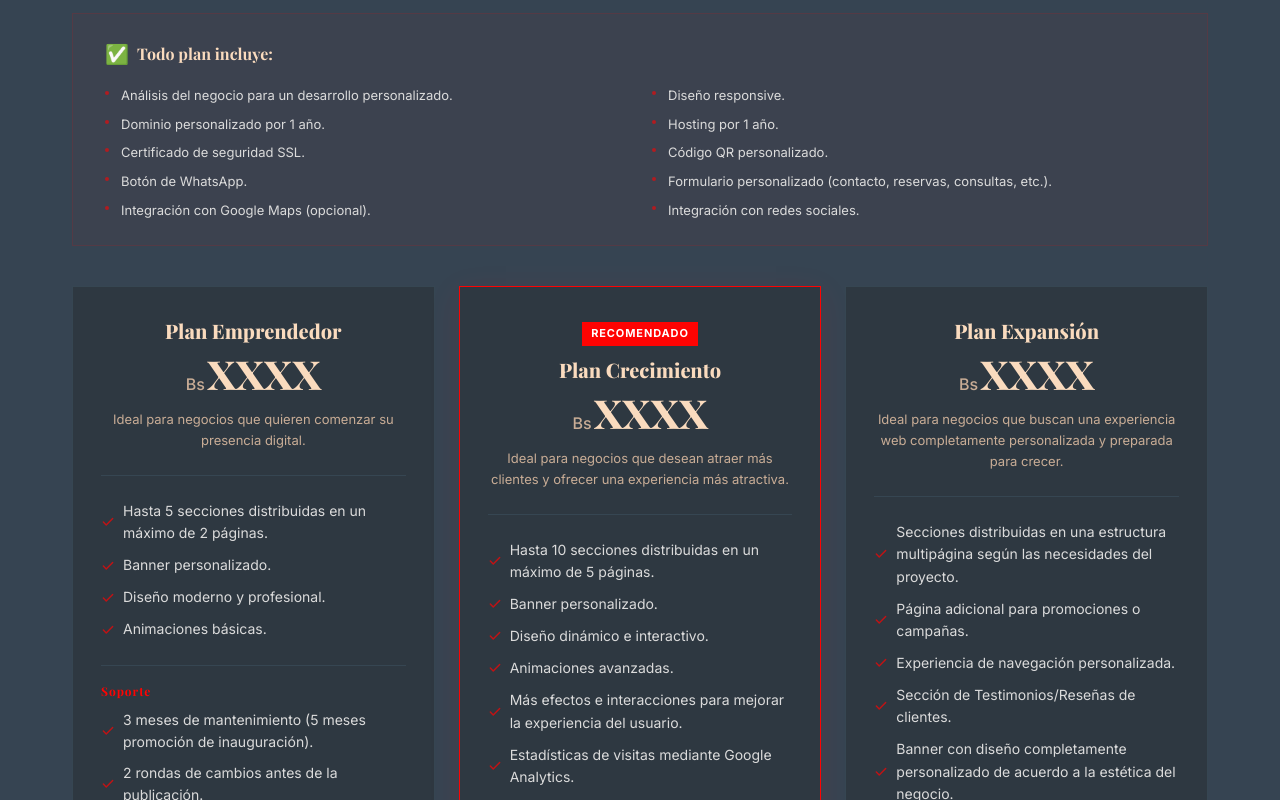
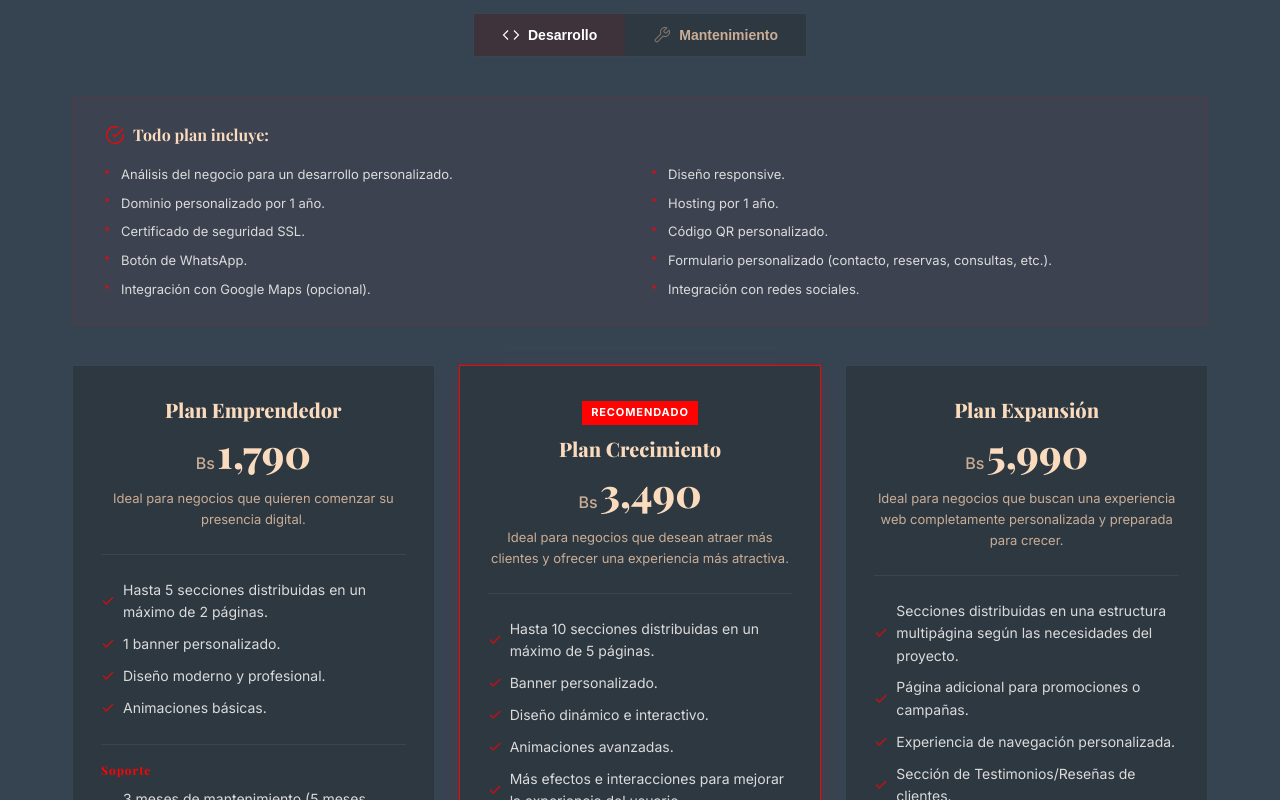
Before and after one commit to Favionetah/Potato-Ship, a Vue app: page /contacto in a window 1280 px wide. Shown: the part 2280-3080 px from the top of the page. Built offline with nearby package versions, Linux system fonts and the light colour scheme.

Commit message:
fix: precios implementados

```diff
--- a/src/components/PricingSection.vue
+++ b/src/components/PricingSection.vue
@@ -5,13 +5,43 @@
         <span class="tag">Planes</span>
         <h2 class="section-title">Elige tu plan</h2>
         <p class="section-subtitle">
-          Todos nuestros planes incluyen diseño responsive, hosting y dominio personalizado. Elige el que mejor se adapte a tu negocio.
+          {{ activeTab === 'desarrollo' ? 'Todos nuestros planes incluyen diseño responsive, hosting y dominio personalizado. Elige el que mejor se adapte a tu negocio.' : 'Mantén tu web actualizada con nuestros planes de mantenimiento mensual, semestral o anual.' }}
         </p>
       </div>
 
-      <div class="pricing__includes" ref="includesRef">
+      <div class="pricing__tabs-wrapper">
+        <div class="pricing__tabs" ref="tabsRef">
+          <button
+            class="pricing__tab"
+            :class="{ 'is-active': activeTab === 'desarrollo' }"
+            @click="switchTab('desarrollo')"
+          >
+            <svg width="18" height="18" viewBox="0 0 24 24" fill="none" stroke="currentColor" stroke-width="1.5">
+              <polyline points="16 18 22 12 16 6"/><polyline points="8 6 2 12 8 18"/>
+            </svg>
+            Desarrollo
+          </button>
+          <button
+            class="pricing__tab"
+            :class="{ 'is-active': activeTab === 'mantenimiento' }"
+            @click="switchTab('mantenimiento')"
+          >
+            <svg width="18" height="18" viewBox="0 0 24 24" fill="none" stroke="currentColor" stroke-width="1.5">
+              <path d="M14.7 6.3a1 1 0 00 0 1.4l1.6 1.6a1 1 0 00 1.4 0l3.77-3.77a6 6 0 01-7.94 7.94l-6.91 6.91a2.12 2.12 0 01-3-3l6.91-6.91a6 6 0 017.94-7.94l-3.76 3.76z"/>
+            </svg>
+            Mantenimiento
+          </button>
+        </div>
+      </div>
+
+      <div v-if="activeTab === 'desarrollo'" class="pricing__includes" ref="includesRef">
         <div class="pricing__includes-header">
-          <span class="pricing__includes-icon">✅</span>
+          <span class="pricing__includes-icon">
+            <svg width="20" height="20" viewBox="0 0 24 24" fill="none" stroke="currentColor" stroke-width="1.5">
+              <path d="M22 11.08V12a10 10 0 1 1-5.93-9.14"/>
+              <polyline points="22 4 12 14.01 9 11.01"/>
+            </svg>
+          </span>
           <span>Todo plan incluye:</span>
         </div>
         <div class="pricing__includes-grid">
@@ -19,7 +49,8 @@
         </div>
       </div>
 
-      <div class="pricing__grid" ref="gridRef">
+      <Transition name="pricing-fade" mode="out-in">
+        <div v-if="activeTab === 'desarrollo'" key="desarrollo" class="pricing__grid" ref="gridRef">
           <div
             v-for="(plan, i) in plans"
             :key="plan.id"
@@ -74,18 +105,76 @@
             </a>
           </div>
         </div>
+
+        <div v-else key="mantenimiento" class="pricing__grid" ref="maintGridRef">
+          <div
+            v-for="(plan, i) in maintenancePlans"
+            :key="plan.id"
+            class="pricing__card pricing__card--maintenance"
+            :ref="el => { if (el) maintCardRefs[i] = el }"
+            :class="{ 'pricing__card--featured': plan.featured }"
+          >
+            <div class="pricing__card-header">
+              <span v-if="plan.featured" class="pricing__badge">Más popular</span>
+              <h3 class="pricing__plan-name">{{ plan.name }}</h3>
+              <div class="pricing__price maintenance">
+                <span class="pricing__currency">Bs</span>
+                <span class="pricing__amount">{{ plan.prices.monthly }}</span>
+                <span class="pricing__period">/mes</span>
+              </div>
+              <div class="pricing__alt-prices">
+                <div class="pricing__alt-price">
+                  <span class="pricing__alt-label">Semestral</span>
+                  <span class="pricing__alt-value">Bs {{ plan.prices.semiannual }}</span>
+                  <span class="pricing__alt-save">Ahorras Bs {{ plan.savings.semiannual }}</span>
+                </div>
+                <div class="pricing__alt-price pricing__alt-price--best">
+                  <span class="pricing__alt-label">Anual</span>
+                  <span class="pricing__alt-value">Bs {{ plan.prices.annual }}</span>
+                  <span class="pricing__alt-save">Ahorras Bs {{ plan.savings.annual }}</span>
+                </div>
+              </div>
+              <p class="pricing__description">{{ plan.description }}</p>
+            </div>
+
+            <ul class="pricing__features">
+              <li
+                v-for="feature in plan.features"
+                :key="feature"
+                class="pricing__feature"
+              >
+                <svg width="14" height="14" viewBox="0 0 24 24" fill="none" stroke="currentColor" stroke-width="2.5" stroke-linecap="round" stroke-linejoin="round">
+                  <polyline points="20 6 9 17 4 12"/>
+                </svg>
+                {{ feature }}
+              </li>
+            </ul>
+
+            <a href="#" class="btn btn-secondary" style="width: 100%; justify-content: center; margin-top: 0.75rem;" @click.prevent="scrollToContact">
+              Contratar mantenimiento
+              <svg width="16" height="16" viewBox="0 0 24 24" fill="none" stroke="currentColor" stroke-width="2" stroke-linecap="round" stroke-linejoin="round">
+                <line x1="5" y1="12" x2="19" y2="12"/><polyline points="12 5 19 12 12 19"/>
+              </svg>
+            </a>
+          </div>
+        </div>
+      </Transition>
     </div>
   </section>
 </template>
 
 <script setup>
-import { ref, onMounted } from 'vue'
+import { ref, onMounted, nextTick } from 'vue'
 import { useGsap } from '@/composables/useGsap'
 
 const sectionRef = ref(null)
 const headerRef = ref(null)
 const gridRef = ref(null)
 const cardRefs = ref([])
+const tabsRef = ref(null)
+const maintGridRef = ref(null)
+const maintCardRefs = ref([])
+const activeTab = ref('desarrollo')
 const { gsap, scrollReveal } = useGsap()
 
 const commonFeatures = [
@@ -105,12 +194,12 @@ const plans = [
   {
     id: 'emprendedor',
     name: 'Plan Emprendedor',
-    price: 'XXXX',
+    price: '1,790',
     description: 'Ideal para negocios que quieren comenzar su presencia digital.',
     featured: false,
     features: [
       'Hasta 5 secciones distribuidas en un máximo de 2 páginas.',
-      'Banner personalizado.',
+      '1 banner personalizado.',
       'Diseño moderno y profesional.',
       'Animaciones básicas.'
     ],
@@ -122,7 +211,7 @@ const plans = [
   {
     id: 'crecimiento',
     name: 'Plan Crecimiento',
-    price: 'XXXX',
+    price: '3,490',
     description: 'Ideal para negocios que desean atraer más clientes y ofrecer una experiencia más atractiva.',
     featured: true,
     features: [
@@ -134,14 +223,14 @@ const plans = [
       'Estadísticas de visitas mediante Google Analytics.'
     ],
     support: [
-      '6 meses de mantenimiento (Promoción de inauguración: 12 meses).',
+      '6 meses de mantenimiento (8 meses promoción de inauguración).',
       '4 rondas de cambios antes de la publicación.'
     ]
   },
   {
     id: 'expansion',
     name: 'Plan Expansión',
-    price: 'XXXX',
+    price: '5,990',
     description: 'Ideal para negocios que buscan una experiencia web completamente personalizada y preparada para crecer.',
     featured: false,
     features: [
@@ -157,12 +246,76 @@ const plans = [
       'Estadísticas de visitas mediante Google Analytics.'
     ],
     support: [
-      '12 meses de mantenimiento (Promoción de inauguración: 18 meses).',
+      '12 meses de mantenimiento (15 meses promoción de inauguración).',
       'Cambios visuales incluidos durante el primer año.',
       '6 rondas de cambios antes de la publicación.'
     ]
   }
 ]
+
+const maintenancePlans = [
+  {
+    id: 'basico',
+    name: 'Mantenimiento Básico',
+    featured: false,
+    description: 'Ideal para mantener tu contenido siempre actualizado.',
+    prices: { monthly: '120', semiannual: '650', annual: '1,200' },
+    savings: { semiannual: '70', annual: '240' },
+    features: [
+      'Cambios de contenido',
+      'Actualización de imágenes',
+      'Soporte básico',
+      'Revisión mensual'
+    ]
+  },
+  {
+    id: 'estandar',
+    name: 'Mantenimiento Estándar',
+    featured: true,
+    description: 'Para negocios que quieren mejorar su presencia digital continuamente.',
+    prices: { monthly: '250', semiannual: '1,350', annual: '2,500' },
+    savings: { semiannual: '150', annual: '500' },
+    features: [
+      'Todo lo del plan Básico',
+      'Optimización de rendimiento',
+      'Reporte mensual de Analytics',
+      'SEO básico'
+    ]
+  },
+  {
+    id: 'premium',
+    name: 'Mantenimiento Premium',
+    featured: false,
+    description: 'Soporte completo para negocios que buscan crecimiento continuo.',
+    prices: { monthly: '450', semiannual: '2,450', annual: '4,600' },
+    savings: { semiannual: '250', annual: '800' },
+    features: [
+      'Todo lo del plan Estándar',
+      'Cambios visuales',
+      'Nuevas secciones',
+      'Soporte prioritario'
+    ]
+  }
+]
+
+function switchTab(tab) {
+  activeTab.value = tab
+  nextTick(() => {
+    const cards = tab === 'mantenimiento' ? maintCardRefs.value : cardRefs.value
+    cards.filter(Boolean).forEach((el, i) => {
+      gsap.fromTo(el,
+        { opacity: 0, y: 20 },
+        {
+          opacity: 1, y: 0,
+          duration: 0.5,
+          delay: 0.08 * (i + 1),
+          ease: 'power2.out',
+          clearProps: 'opacity,transform'
+        }
+      )
+    })
+  })
+}
 
 function scrollToContact() {
   const el = document.getElementById('contacto')
@@ -198,6 +351,49 @@ onMounted(() => {
 .pricing__header {
   text-align: center;
   margin-bottom: 3rem;
+}
+
+.pricing__tabs-wrapper {
+  display: flex;
+  justify-content: center;
+  margin-bottom: 2.5rem;
+}
+
+.pricing__tabs {
+  display: flex;
+  background: var(--color-bg);
+  border: 1px solid var(--color-border);
+  overflow: hidden;
+}
+
+.pricing__tab {
+  display: flex;
+  align-items: center;
+  gap: 0.5rem;
+  padding: 0.75rem 1.75rem;
+  border: none;
+  background: transparent;
+  color: var(--color-text-muted);
+  font-size: 0.875rem;
+  font-weight: 600;
+  cursor: none;
+  transition: color 0.3s ease, background 0.3s ease;
+  position: relative;
+  z-index: 1;
+}
+
+.pricing__tab.is-active {
+  color: #fff;
+  background: rgba(255, 3, 2, 0.08);
+}
+
+.pricing__tab svg {
+  opacity: 0.5;
+  transition: opacity 0.3s ease;
+}
+
+.pricing__tab.is-active svg {
+  opacity: 1;
 }
 
 .pricing__grid {
@@ -356,7 +552,9 @@ onMounted(() => {
 }
 
 .pricing__includes-icon {
-  font-size: 1.2rem;
+  display: flex;
+  align-items: center;
+  color: var(--color-primary);
 }
 
 .pricing__includes-grid {
@@ -384,6 +582,84 @@ onMounted(() => {
   opacity: 0.6;
 }
 
+.pricing__price.maintenance {
+  align-items: baseline;
+  margin-bottom: 0.5rem;
+}
+
+.pricing__period {
+  font-size: 0.875rem;
+  color: var(--color-text-muted);
+  font-weight: 500;
+  margin-left: 0.15rem;
+}
+
+.pricing__alt-prices {
+  display: flex;
+  gap: 0.75rem;
+  margin-bottom: 0.75rem;
+  justify-content: center;
+}
+
+.pricing__alt-price {
+  flex: 1;
+  background: rgba(255, 255, 255, 0.03);
+  border: 1px solid var(--color-border);
+  padding: 0.5rem 0.75rem;
+  text-align: center;
+  transition: border-color 0.3s ease;
+}
+
+.pricing__alt-price--best {
+  border-color: rgba(255, 3, 2, 0.2);
+  background: rgba(255, 3, 2, 0.04);
+}
+
+.pricing__alt-label {
+  display: block;
+  font-size: 0.625rem;
+  font-weight: 700;
+  text-transform: uppercase;
+  letter-spacing: 0.06em;
+  color: var(--color-text-muted);
+  margin-bottom: 0.2rem;
+}
+
+.pricing__alt-value {
+  display: block;
+  font-family: 'Playfair Display', Georgia, serif;
+  font-size: 0.9375rem;
+  font-weight: 700;
+  color: var(--color-text);
+}
+
+.pricing__alt-save {
+  display: block;
+  font-size: 0.625rem;
+  font-weight: 600;
+  color: #22c55e;
+  margin-top: 0.15rem;
+}
+
+.pricing__card--maintenance .pricing__features {
+  margin-bottom: 0;
+}
+
+.pricing-fade-enter-active,
+.pricing-fade-leave-active {
+  transition: opacity 0.2s ease, transform 0.2s ease;
+}
+
+.pricing-fade-enter-from {
+  opacity: 0;
+  transform: translateY(8px);
+}
+
+.pricing-fade-leave-to {
+  opacity: 0;
+  transform: translateY(-8px);
+}
+
 @media (max-width: 768px) {
   .pricing__grid {
     grid-template-columns: 1fr;
@@ -409,6 +685,16 @@ onMounted(() => {
   .pricing__amount {
     font-size: 2rem;
   }
+
+  .pricing__tab {
+    padding: 0.6rem 1.25rem;
+    font-size: 0.8125rem;
+  }
+
+  .pricing__alt-prices {
+    flex-direction: column;
+    gap: 0.5rem;
+  }
 }
 
 @media (min-width: 769px) and (max-width: 1024px) {
```
Lines whose indentation alone changed are shown as unchanged.
